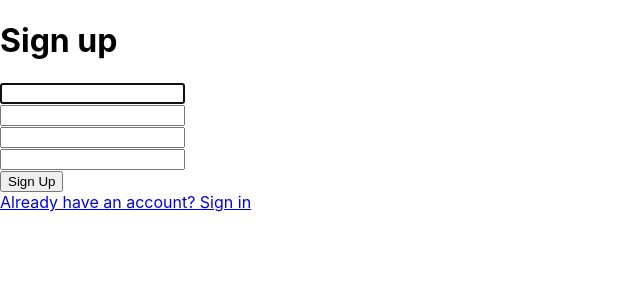
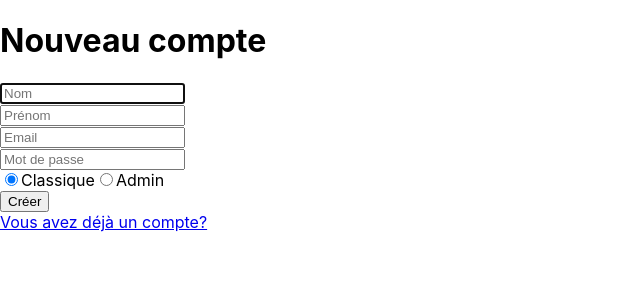
Before and after one commit to fbenfraj/todo-list, a React (Create React App) app in the folder client/: page /register in a window 1280 px wide. Shown: the top 300 px of the page, without its empty margins (0-640 px from the left). Built offline with nearby package versions, Linux system fonts and the light colour scheme.

Commit message:
[ADD] classic/admin radio buttons added to register screen

```diff
--- a/client/src/views/Dashboard.js
+++ b/client/src/views/Dashboard.js
@@ -57,7 +57,7 @@ const Dashboard = () => {
               <li>
                 <input
                   type='checkbox'
-                  value={value.done ? true : false}
+                  checked={value.done ? true : false}
                   onChange={async e => {
                     await axios.put(
                       'http://localhost:8000/todos/' + value._id,
--- a/client/src/views/SignIn.js
+++ b/client/src/views/SignIn.js
@@ -1,20 +1,20 @@
-import React, { useState } from "react";
-import { Route, Redirect, Link } from "react-router-dom";
-import axios from "axios";
-import { setCookie } from "../utils/cookies";
+import React, { useState } from 'react';
+import { Route, Redirect, Link } from 'react-router-dom';
+import axios from 'axios';
+import { setCookie } from '../utils/cookies';
 
-export default function SignIn(props) {
+export default function SignIn() {
   const [isLoggedIn, setIsLoggedIn] = useState(false);
-  const [email, setEmail] = useState("");
-  const [password, setPassword] = useState("");
+  const [email, setEmail] = useState('');
+  const [password, setPassword] = useState('');
 
   async function authenticate(email, password) {
-    const response = await axios.post("http://localhost:8000/login", {
+    const response = await axios.post('http://localhost:8000/login', {
       email,
       password
     });
     if (response.status === 200) {
-      setCookie("JWT", response.data.token, 7);
+      setCookie('JWT', response.data.token, 7);
       setIsLoggedIn(true);
     }
   }
@@ -23,11 +23,11 @@ export default function SignIn(props) {
     <div>
       <Route
         exact
-        path="/"
-        render={() => (isLoggedIn ? <Redirect to="/dashboard" /> : null)}
+        path='/'
+        render={() => (isLoggedIn ? <Redirect to='/dashboard' /> : null)}
       />
       <div>
-        <h1>Sign in</h1>
+        <h1>Connexion</h1>
         <form
           onSubmit={e => {
             e.preventDefault();
@@ -35,38 +35,34 @@ export default function SignIn(props) {
           }}
         >
           <input
-            type="text"
-            id="email"
-            label="Email Address"
-            name="email"
-            autoComplete="email"
+            type='text'
+            id='email'
+            label='Email Address'
+            name='email'
+            autoComplete='email'
             autoFocus
             onChange={e => {
               setEmail(e.target.value);
             }}
           />
           <input
-            name="password"
-            label="Password"
-            type="password"
-            id="password"
-            autoComplete="current-password"
+            name='password'
+            label='Password'
+            type='password'
+            id='password'
+            autoComplete='current-password'
             onChange={e => {
               setPassword(e.target.value);
             }}
           />
-          <button
-            type="submit"
-            variant="contained"
-            color="primary"
-          >
-            Sign In
+          <button type='submit' variant='contained' color='primary'>
+            Connexion
           </button>
           <div>
             <div></div>
             <div>
-              <Link to="/register" variant="body2">
-                {"Don't have an account? Sign Up"}
+              <Link to='/register' variant='body2'>
+                {"Vous n'avez pas de compte?"}
               </Link>
             </div>
           </div>
--- a/client/src/views/SignUp.js
+++ b/client/src/views/SignUp.js
@@ -1,20 +1,22 @@
-import React, { useState } from "react";
-import { Link, Route, Redirect } from "react-router-dom";
-import axios from "axios";
+import React, { useState } from 'react';
+import { Link, Route, Redirect } from 'react-router-dom';
+import axios from 'axios';
 
 export default function SignUp() {
-  const [firstname, setFirstname] = useState("");
-  const [lastname, setLastname] = useState("");
-  const [email, setEmail] = useState("");
-  const [password, setPassword] = useState("");
+  const [firstname, setFirstname] = useState('');
+  const [lastname, setLastname] = useState('');
+  const [email, setEmail] = useState('');
+  const [password, setPassword] = useState('');
+  const [isAdmin, setIsAdmin] = useState(false);
   const [toLogin, setToLogin] = useState(false);
 
   const createUser = async (firstname, lastname, email, password) => {
-    const response = await axios.post("http://localhost:8000/users", {
+    const response = await axios.post('http://localhost:8000/users', {
       firstname,
       lastname,
       email,
-      password
+      password,
+      isAdmin
     });
     if (response.status === 200) {
       setToLogin(true);
@@ -25,11 +27,11 @@ export default function SignUp() {
     <div>
       <Route
         exact
-        path="/register"
+        path='/register'
         render={() => (toLogin ? <Redirect to='/' /> : null)}
       />
       <div>
-        <h1>Sign up</h1>
+        <h1>Nouveau compte</h1>
         <form
           onSubmit={e => {
             e.preventDefault();
@@ -37,14 +39,14 @@ export default function SignUp() {
           }}
         >
           <div>
-            <div>
             <input
-                type="text"
-                autoComplete="fname"
-                name="firstName"
-                id="firstName"
-                label="First Name"
+              type='text'
+              autoComplete='fname'
+              name='firstName'
+              id='firstName'
+              label='First Name'
               autoFocus
+              placeholder='Nom'
               onChange={e => {
                 setFirstname(e.target.value);
               }}
@@ -52,11 +54,12 @@ export default function SignUp() {
           </div>
           <div>
             <input
-                type="text"
-                id="lastName"
-                label="Last Name"
-                name="lastName"
-                autoComplete="lname"
+              type='text'
+              id='lastName'
+              label='Last Name'
+              name='lastName'
+              autoComplete='lname'
+              placeholder='Prénom'
               onChange={e => {
                 setLastname(e.target.value);
               }}
@@ -64,34 +67,56 @@ export default function SignUp() {
           </div>
           <div>
             <input
-                type="text"
-                id="email"
-                label="Email Address"
-                name="email"
-                autoComplete="email"
+              type='text'
+              id='email'
+              label='Email Address'
+              name='email'
+              autoComplete='email'
+              placeholder='Email'
               onChange={e => {
                 setEmail(e.target.value);
               }}
             />
           </div>
-            <div item xs={12}>
+          <div>
             <input
-                name="password"
-                label="Password"
-                type="password"
-                id="password"
-                autoComplete="current-password"
+              name='password'
+              label='Password'
+              type='password'
+              id='password'
+              autoComplete='current-password'
+              placeholder='Mot de passe'
               onChange={e => {
                 setPassword(e.target.value);
               }}
             />
           </div>
+          <div>
+            <input
+              type='radio'
+              id='classic'
+              name='role'
+              onChange={e => {
+                e.target.checked ? setIsAdmin(false) : setIsAdmin(true);
+              }}
+              defaultChecked
+            />
+            <label htmlFor='classic'>Classique</label>
+            <input
+              type='radio'
+              id='admin'
+              name='role'
+              onChange={e => {
+                e.target.checked ? setIsAdmin(true) : setIsAdmin(false);
+              }}
+            />
+            <label htmlFor='admin'>Admin</label>
           </div>
-          <button type="submit">Sign Up</button>
+          <button type='submit'>Créer</button>
           <div>
             <div>
-              <Link to="/" variant="body2">
-                Already have an account? Sign in
+              <Link to='/' variant='body2'>
+                Vous avez déjà un compte?
               </Link>
             </div>
           </div>
```
Also changed, not shown: 2 other files (tests, documents, lock files or other folders). Lines whose indentation alone changed are shown as unchanged.
